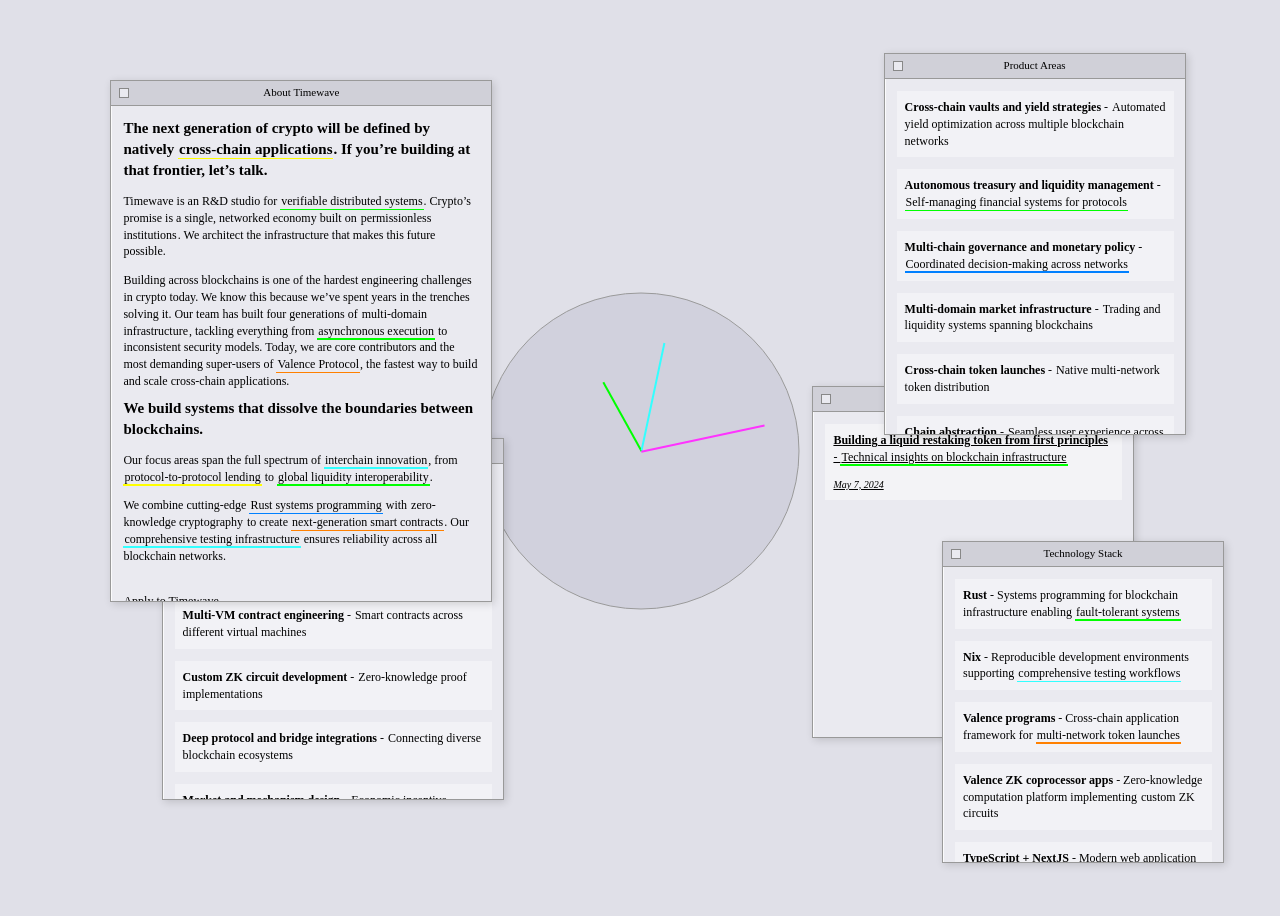
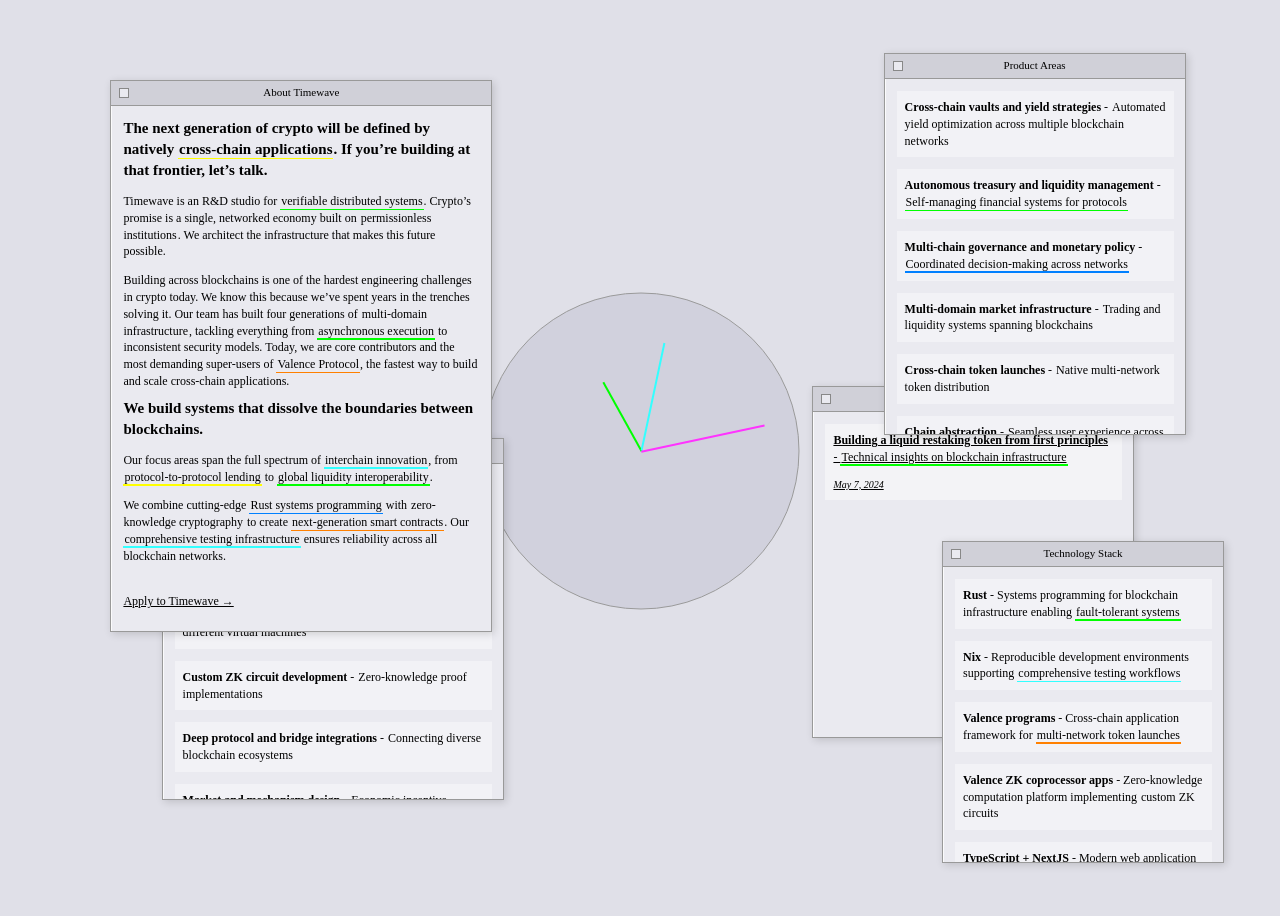
Before and after one commit to timewave-computer/timewave-computer.github.io, a Jekyll site: the page built from index.md, in a window 1280 px wide. Built offline with Jekyll 4.4.1, drawn with Linux system fonts in a browser that asks for light colours; our own code applies the rules of GitHub Pages for plain Markdown files.

Commit message:
address PR comments

```diff
--- a/_sass/xanadu.scss
+++ b/_sass/xanadu.scss
@@ -19,6 +19,39 @@ $highlight-blue: #99ccff;     // Light blue
 $highlight-pink: #ffccff;     // Light pink
 $highlight-orange: #ffcc99;   // Light orange
 $highlight-cyan: #ccffff;     // Light cyan
+
+// Cluster color mapping for DRY code
+$cluster-colors: (
+  "user-experience": darken($highlight-yellow, 30%),
+  "systems-engineering": darken($highlight-green, 30%),
+  "governance-systems": darken($highlight-blue, 30%),
+  "architecture-design": darken($highlight-pink, 30%),
+  "protocol-framework": darken($highlight-orange, 30%),
+  "market-infrastructure": darken($highlight-cyan, 30%),
+  "defi-infrastructure": darken($highlight-yellow, 30%),
+  "treasury-management": darken($highlight-green, 30%),
+  "core-languages": darken($highlight-blue, 30%),
+  "cryptography": darken($highlight-pink, 30%),
+  "contract-development": darken($highlight-orange, 30%),
+  "testing-infrastructure": darken($highlight-cyan, 30%),
+  "dev-environment": darken($highlight-yellow, 30%),
+  "frontend-tech": darken($highlight-green, 30%),
+  "integration-expertise": darken($highlight-blue, 30%),
+  "economic-design": darken($highlight-pink, 30%),
+  "token-systems": darken($highlight-orange, 30%)
+);
+
+// Definition term color mapping for DRY code
+$definition-colors: (
+  "cross-chain-applications": ($highlight-yellow, darken($highlight-yellow, 30%)),
+  "verifiable-distributed-systems": ($highlight-green, darken($highlight-green, 30%)),
+  "permissionless-digital-institutions": ($highlight-blue, darken($highlight-blue, 30%)),
+  "multi-domain-infrastructure": ($highlight-pink, darken($highlight-pink, 30%)),
+  "valence": ($highlight-orange, darken($highlight-orange, 30%)),
+  "interchain": ($highlight-cyan, darken($highlight-cyan, 30%)),
+  "protocol-to-protocol-lending": ($highlight-yellow, darken($highlight-yellow, 30%)),
+  "global-liquidity-interoperability": ($highlight-green, darken($highlight-green, 30%))
+);
 
 // Typography - serif font to match original
 $xanadu-font: 'Times New Roman', Times, serif;
@@ -164,7 +197,7 @@ $tablet: 1024px;
     top: 8%;
     left: 8%;
     width: 380px;
-    height: 520px;
+    height: 550px;
     z-index: 10;
 
     @media (max-width: $mobile) {
@@ -412,24 +445,12 @@ $tablet: 1024px;
     opacity: 1;
   }
 
-  // Cluster-based underline colors
-  &[data-cluster="user-experience"]::after { background-color: darken($highlight-yellow, 30%); }
-  &[data-cluster="systems-engineering"]::after { background-color: darken($highlight-green, 30%); }
-  &[data-cluster="governance-systems"]::after { background-color: darken($highlight-blue, 30%); }
-  &[data-cluster="architecture-design"]::after { background-color: darken($highlight-pink, 30%); }
-  &[data-cluster="protocol-framework"]::after { background-color: darken($highlight-orange, 30%); }
-  &[data-cluster="market-infrastructure"]::after { background-color: darken($highlight-cyan, 30%); }
-  &[data-cluster="defi-infrastructure"]::after { background-color: darken($highlight-yellow, 30%); }
-  &[data-cluster="treasury-management"]::after { background-color: darken($highlight-green, 30%); }
-  &[data-cluster="core-languages"]::after { background-color: darken($highlight-blue, 30%); }
-  &[data-cluster="cryptography"]::after { background-color: darken($highlight-pink, 30%); }
-  &[data-cluster="contract-development"]::after { background-color: darken($highlight-orange, 30%); }
-  &[data-cluster="testing-infrastructure"]::after { background-color: darken($highlight-cyan, 30%); }
-  &[data-cluster="dev-environment"]::after { background-color: darken($highlight-yellow, 30%); }
-  &[data-cluster="frontend-tech"]::after { background-color: darken($highlight-green, 30%); }
-  &[data-cluster="integration-expertise"]::after { background-color: darken($highlight-blue, 30%); }
-  &[data-cluster="economic-design"]::after { background-color: darken($highlight-pink, 30%); }
-  &[data-cluster="token-systems"]::after { background-color: darken($highlight-orange, 30%); }
+  // Generate cluster-based underline colors using map
+  @each $cluster, $color in $cluster-colors {
+    &[data-cluster="#{$cluster}"]::after {
+      background-color: $color;
+    }
+  }
 
   &:hover, &.highlighted {
     &::after {
@@ -438,24 +459,13 @@ $tablet: 1024px;
     }
   }
 
-  // Cluster-based background highlighting on hover - full opacity
-  &[data-cluster="user-experience"]:hover, &[data-cluster="user-experience"].highlighted { background-color: darken($highlight-yellow, 30%); }
-  &[data-cluster="systems-engineering"]:hover, &[data-cluster="systems-engineering"].highlighted { background-color: darken($highlight-green, 30%); }
-  &[data-cluster="governance-systems"]:hover, &[data-cluster="governance-systems"].highlighted { background-color: darken($highlight-blue, 30%); }
-  &[data-cluster="architecture-design"]:hover, &[data-cluster="architecture-design"].highlighted { background-color: darken($highlight-pink, 30%); }
-  &[data-cluster="protocol-framework"]:hover, &[data-cluster="protocol-framework"].highlighted { background-color: darken($highlight-orange, 30%); }
-  &[data-cluster="market-infrastructure"]:hover, &[data-cluster="market-infrastructure"].highlighted { background-color: darken($highlight-cyan, 30%); }
-  &[data-cluster="defi-infrastructure"]:hover, &[data-cluster="defi-infrastructure"].highlighted { background-color: darken($highlight-yellow, 30%); }
-  &[data-cluster="treasury-management"]:hover, &[data-cluster="treasury-management"].highlighted { background-color: darken($highlight-green, 30%); }
-  &[data-cluster="core-languages"]:hover, &[data-cluster="core-languages"].highlighted { background-color: darken($highlight-blue, 30%); }
-  &[data-cluster="cryptography"]:hover, &[data-cluster="cryptography"].highlighted { background-color: darken($highlight-pink, 30%); }
-  &[data-cluster="contract-development"]:hover, &[data-cluster="contract-development"].highlighted { background-color: darken($highlight-orange, 30%); }
-  &[data-cluster="testing-infrastructure"]:hover, &[data-cluster="testing-infrastructure"].highlighted { background-color: darken($highlight-cyan, 30%); }
-  &[data-cluster="dev-environment"]:hover, &[data-cluster="dev-environment"].highlighted { background-color: darken($highlight-yellow, 30%); }
-  &[data-cluster="frontend-tech"]:hover, &[data-cluster="frontend-tech"].highlighted { background-color: darken($highlight-green, 30%); }
-  &[data-cluster="integration-expertise"]:hover, &[data-cluster="integration-expertise"].highlighted { background-color: darken($highlight-blue, 30%); }
-  &[data-cluster="economic-design"]:hover, &[data-cluster="economic-design"].highlighted { background-color: darken($highlight-pink, 30%); }
-  &[data-cluster="token-systems"]:hover, &[data-cluster="token-systems"].highlighted { background-color: darken($highlight-orange, 30%); }
+  // Generate cluster-based background highlighting on hover using map
+  @each $cluster, $color in $cluster-colors {
+    &[data-cluster="#{$cluster}"]:hover,
+    &[data-cluster="#{$cluster}"].highlighted {
+      background-color: $color;
+    }
+  }
 }
 
 // Styles for product items, capability items, and blog items
@@ -549,57 +559,11 @@ $tablet: 1024px;
     opacity: 1;
   }
 
-  // Different line colors for different cluster types - matching underline colors exactly
-  &[data-connection="user-experience"] {
-    background: darken($highlight-yellow, 30%);
-  }
-  &[data-connection="systems-engineering"] {
-    background: darken($highlight-green, 30%);
-  }
-  &[data-connection="governance-systems"] {
-    background: darken($highlight-blue, 30%);
-  }
-  &[data-connection="architecture-design"] {
-    background: darken($highlight-pink, 30%);
-  }
-  &[data-connection="protocol-framework"] {
-    background: darken($highlight-orange, 30%);
-  }
-  &[data-connection="market-infrastructure"] {
-    background: darken($highlight-cyan, 30%);
-  }
-  &[data-connection="defi-infrastructure"] {
-    background: darken($highlight-yellow, 30%);
-  }
-  &[data-connection="treasury-management"] {
-    background: darken($highlight-green, 30%);
-  }
-  &[data-connection="core-languages"] {
-    background: darken($highlight-blue, 30%);
-  }
-  &[data-connection="cryptography"] {
-    background: darken($highlight-pink, 30%);
-  }
-  &[data-connection="contract-development"] {
-    background: darken($highlight-orange, 30%);
-  }
-  &[data-connection="testing-infrastructure"] {
-    background: darken($highlight-cyan, 30%);
-  }
-  &[data-connection="dev-environment"] {
-    background: darken($highlight-yellow, 30%);
-  }
-  &[data-connection="frontend-tech"] {
-    background: darken($highlight-green, 30%);
-  }
-  &[data-connection="integration-expertise"] {
-    background: darken($highlight-blue, 30%);
-  }
-  &[data-connection="economic-design"] {
-    background: darken($highlight-pink, 30%);
-  }
-  &[data-connection="token-systems"] {
-    background: darken($highlight-orange, 30%);
+  // Generate connection line colors using map - matching underline colors exactly
+  @each $cluster, $color in $cluster-colors {
+    &[data-connection="#{$cluster}"] {
+      background: $color;
+    }
   }
 }
 
@@ -623,60 +587,13 @@ $tablet: 1024px;
   cursor: pointer;
   position: relative;
 
-  // Matching highlight colors for definitions
-  &[data-term="cross-chain-applications"] {
-    &:hover, &.highlighted {
-      background-color: $highlight-yellow;
-      border-left-color: darken($highlight-yellow, 30%);
-    }
-  }
-
-  &[data-term="verifiable-distributed-systems"] {
-    &:hover, &.highlighted {
-      background-color: $highlight-green;
-      border-left-color: darken($highlight-green, 30%);
-    }
-  }
-
-  &[data-term="permissionless-digital-institutions"] {
-    &:hover, &.highlighted {
-      background-color: $highlight-blue;
-      border-left-color: darken($highlight-blue, 30%);
-    }
-  }
-
-  &[data-term="multi-domain-infrastructure"] {
-    &:hover, &.highlighted {
-      background-color: $highlight-pink;
-      border-left-color: darken($highlight-pink, 30%);
-    }
-  }
-
-  &[data-term="valence"] {
-    &:hover, &.highlighted {
-      background-color: $highlight-orange;
-      border-left-color: darken($highlight-orange, 30%);
-    }
-  }
-
-  &[data-term="interchain"] {
-    &:hover, &.highlighted {
-      background-color: $highlight-cyan;
-      border-left-color: darken($highlight-cyan, 30%);
-    }
-  }
-
-  &[data-term="protocol-to-protocol-lending"] {
-    &:hover, &.highlighted {
-      background-color: $highlight-yellow;
-      border-left-color: darken($highlight-yellow, 30%);
-    }
-  }
-
-  &[data-term="global-liquidity-interoperability"] {
-    &:hover, &.highlighted {
-      background-color: $highlight-green;
-      border-left-color: darken($highlight-green, 30%);
+  // Generate definition term highlight colors using map
+  @each $term, $colors in $definition-colors {
+    &[data-term="#{$term}"] {
+      &:hover, &.highlighted {
+        background-color: nth($colors, 1);
+        border-left-color: nth($colors, 2);
+      }
     }
   }
 
```
